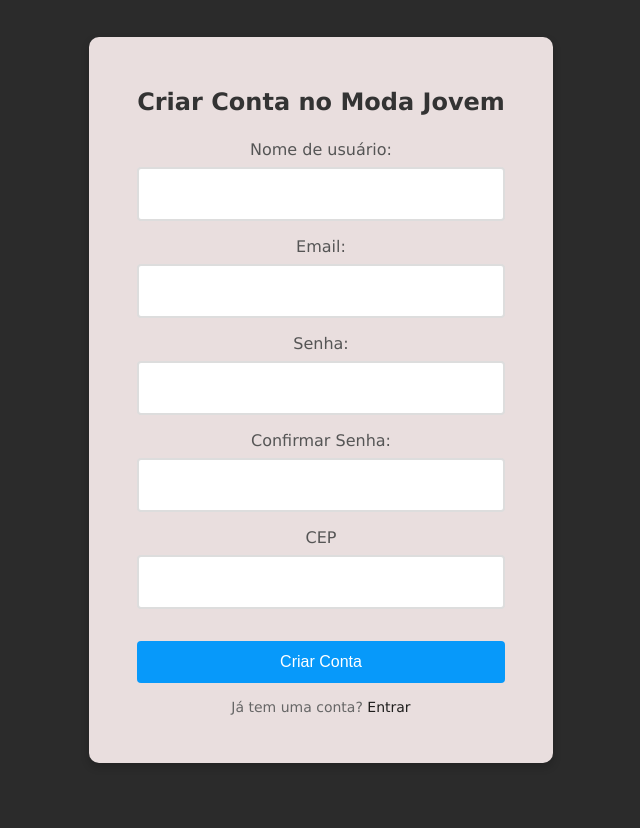
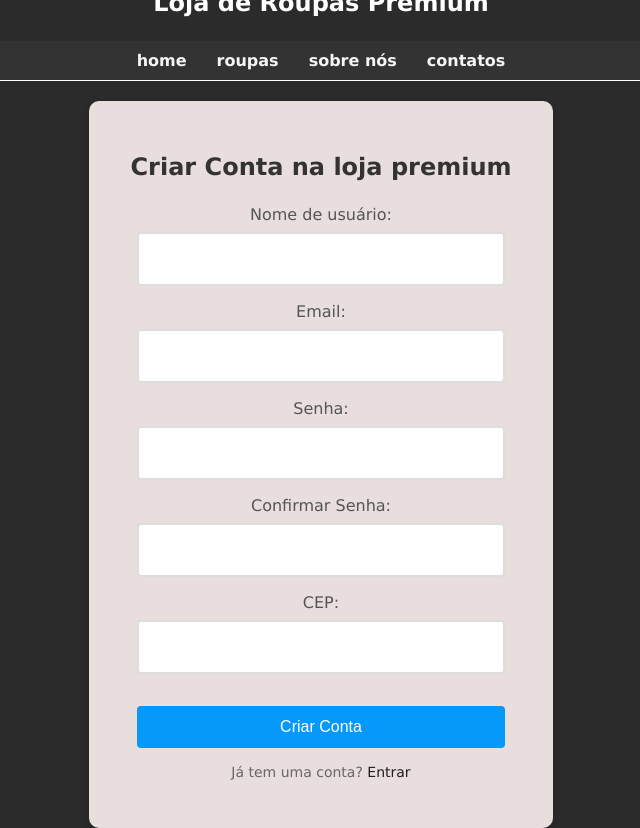
Before and after one commit to janaErthal/tccprogramacao, a website: page frontend/createaccount.html in a window 1280 px wide. Shown: the whole page, without its empty margins (319-959 px from the left). Before the commit the page ends 800 px from the top, so only its background shows below. Drawn offline with Linux system fonts and the light colour scheme.

Commit message:
mudando o front  e testando o back do login e de criar conta ;D yippe :3 \(o3o)/

```diff
--- a/frontend/createaccount.html
+++ b/frontend/createaccount.html
@@ -1,10 +1,59 @@
 <!DOCTYPE html>
-<html lang="pt-br">
+<html lang="pt-BR">
 <head>
     <meta charset="UTF-8">
     <meta name="viewport" content="width=device-width, initial-scale=1.0">
-    <title>Criar Conta - Moda Jovem</title>
+    <title>Criar Conta-loja premium</title>
     <style>
+        h1{
+            margin-bottom: 1.5rem;
+            font-size: 1.5rem;
+            color: #ffffff;
+
+        }
+        /* Responsividade */
+        @media (max-width: 768px) {
+            .inicial a {
+                font-size: 0.9em;
+            }
+        }
+
+        /* Navegação */
+        .inicial {
+            display: flex;
+            justify-content: center;
+            background-color: #333;
+            padding: 10px 0;
+            border-bottom: 1px solid hsl(0, 0%, 100%);
+            width: 100%;
+        }
+
+        .inicial a {
+            color: #f5f5f5;
+            text-decoration: none;
+            margin: 0 15px;
+            font-size: 1em;
+            font-weight: 600;
+            position: relative;
+            transition: color 0.3s;
+        }
+
+        .inicial a::after {
+            content: '';
+            position: absolute;
+            left: 0;
+            bottom: -5px;
+            width: 100%;
+            height: 3px;
+            background-color: #ffffff;
+            transform: scaleX(0);
+            transition: transform 0.3s;
+        }
+
+        .inicial a:hover::after {
+            transform: scaleX(1);
+        }
+
         body {
             font-family: Verdana, Geneva, Tahoma, sans-serif;
             display: flex;
@@ -13,6 +62,7 @@
             height: 100vh;
             background-color: #2b2b2b;
             margin: 0;
+            flex-direction: column; /* Alinha verticalmente os elementos */
         }
 
         .signup-container {
@@ -23,6 +73,7 @@
             width: 100%;
             max-width: 400px;
             text-align: center;
+            margin-top: 20px; /* Ajustado para mais espaço */
         }
 
         h2 {
@@ -81,8 +132,17 @@
     </style>
 </head>
 <body>
+    <div class="header"></div>
+        <h1>Loja de Roupas Premium</h1>
+    <div class="inicial">
+        <a href="Inicial.html">home</a>
+        <a href="brenofinalizado.html">roupas</a>
+        <a href="">sobre nós</a>
+        <a href="">contatos</a>
+    </div>
+
     <div class="signup-container">
-        <h2>Criar Conta no Moda Jovem</h2>
+        <h2>Criar Conta na loja premium</h2>
         <div id="signupForm">
             <label for="nome">Nome de usuário:</label>
             <input type="text" id="nome" name="nome" required>
@@ -91,20 +151,21 @@
             <input type="email" id="email" name="email" required>
 
             <label for="senha">Senha:</label>
-            <input type="text" id="senha" name="senha" required>
+            <input type="password" id="senha" name="senha" required>
 
             <label for="confirmPassword">Confirmar Senha:</label>
-            <input type="text" id="confirmPassword" name="senha" required>
+            <input type="password" id="confirmPassword" name="confirmPassword" required>
 
-            <label for="cep">CEP</label>
+            <label for="cep">CEP:</label>
             <input id="cep" name="cep" required>
 
             <button onclick="cadastro()">Criar Conta</button>
             <p>Já tem uma conta? <a href="login.html">Entrar</a></p>
         </div>
-        <p id="signupError" style="color: red;"></p>
+        <p id="erro a criar conta" style="color: red;"></p>
     </div>
-
+</body>
+</html>
     <script>
 
 
```
Also changed, not shown: frontend/login.html (+62 -9 lines).
